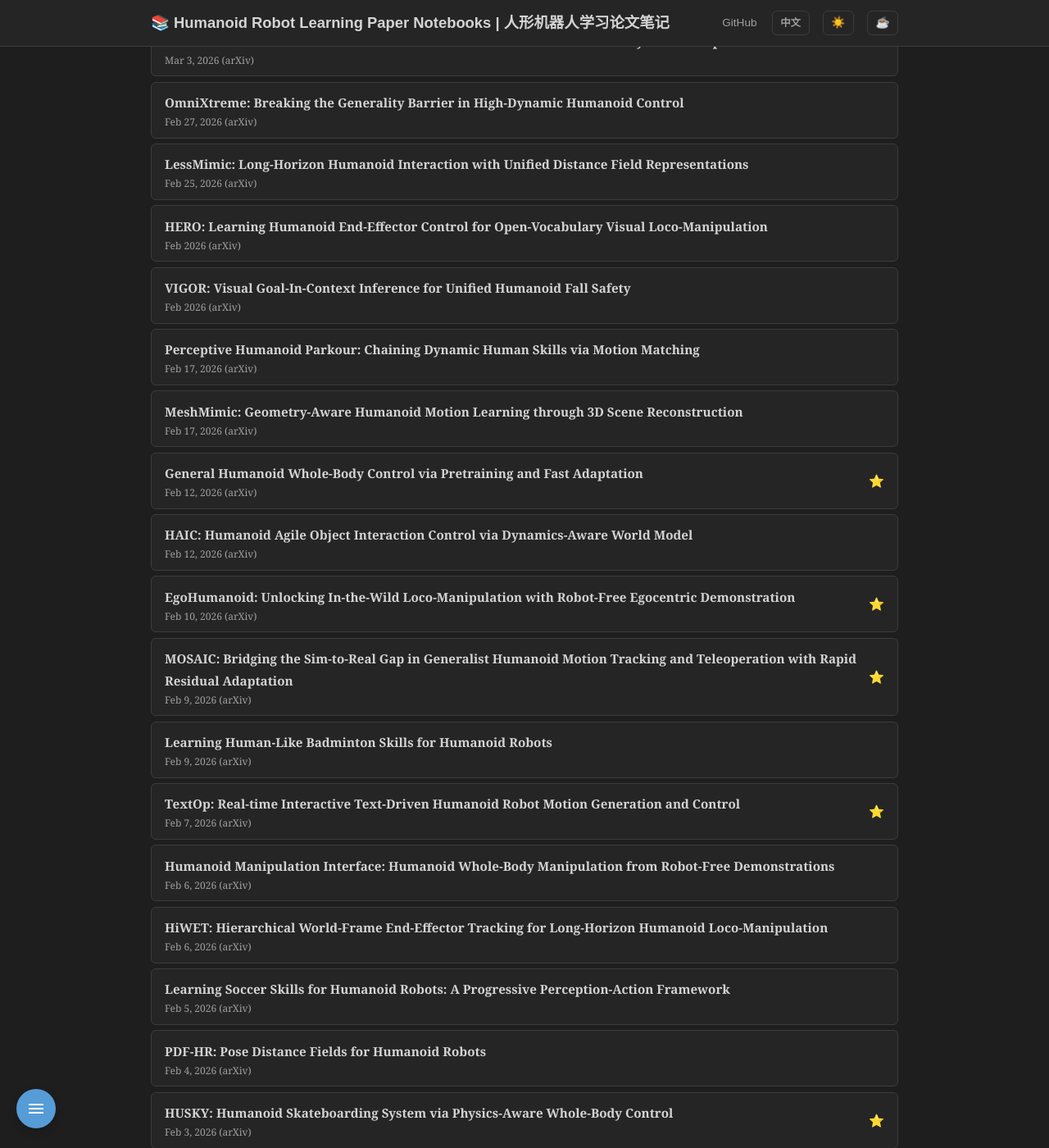
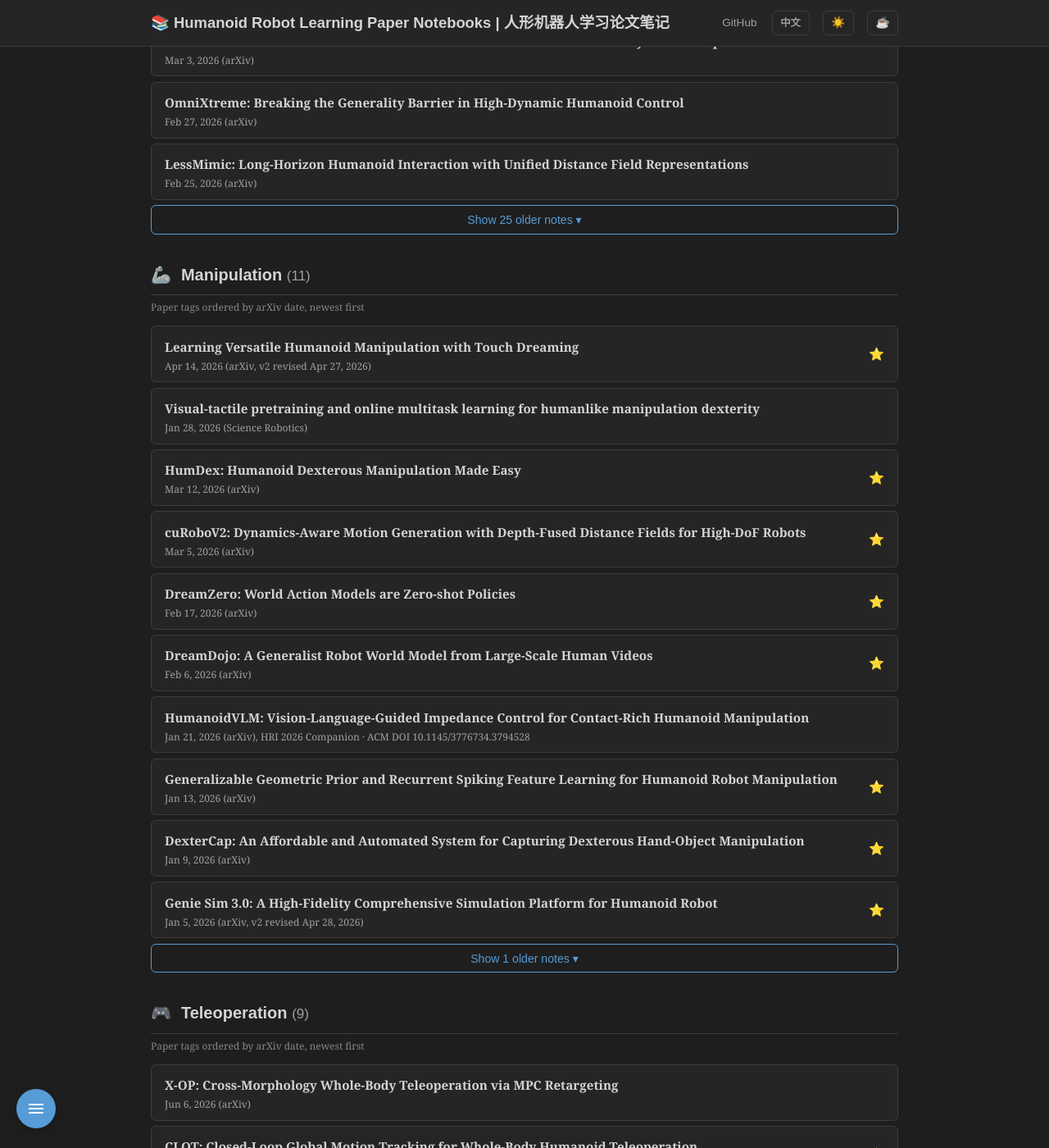
Before and after one commit to ImChong/Humanoid_Robot_Learning_Paper_Notebooks, a Jekyll site: the page built from index.html, in a window 1280 px wide and 1400 px high, scrolled down 5000 px. Shown: the whole window at 82% size. Built offline with Jekyll 4.4.1, drawn with Linux system fonts in a browser that asks for light colours; some of the changed text lies outside the part shown.

Commit message:
feat(Home): 首页其余模块超过 10 篇时折叠较早笔记
参考 ImChong 科研经历折叠样式，除基础强化学习、运动重定向、
高影响力精选（含子模块）外，各分类默认仅展示最新 10 篇笔记，
其余可通过按钮展开；搜索时自动展开以便匹配隐藏条目。

Co-authored-by: Chong Liu <chongliu2021@163.com>

```diff
--- a/assets/css/style.css
+++ b/assets/css/style.css
@@ -303,6 +303,34 @@ html {
 
 .paper-list li {
   margin-bottom: 0.4rem;
+}
+
+.paper-list-toggle-item {
+  list-style: none;
+  margin: 0.2rem 0 0.6rem;
+}
+
+.paper-list-toggle-btn {
+  display: block;
+  width: 100%;
+  padding: 0.55rem 1rem;
+  font-family: 'Arial', 'Helvetica Neue', sans-serif;
+  font-size: 0.88rem;
+  color: var(--link);
+  background: transparent;
+  border: 1px solid var(--link);
+  border-radius: 6px;
+  cursor: pointer;
+  text-align: center;
+}
+
+.paper-list-toggle-btn:hover {
+  background: var(--link);
+  color: var(--bg);
+}
+
+.paper-list.is-folded:not(.search-expanded) .paper-list-item-folded {
+  display: none;
 }
 
 .paper-card {
--- a/index.html
+++ b/index.html
@@ -85,6 +85,8 @@ title: "Home"
 {% comment %} First try _data/papers.json (generated by prepare script) {% endcomment %}
 {% if site.data.papers %}
   {% assign category_icons = "基础路线图:🗺️,Motion_Retargeting:🎯,高影响力精选:⭐,Loco-Manipulation:🤖,Locomotion:🦿,Manipulation:🦾,Teleoperation:🎮,Navigation:🧭,State_Estimation:📡,Sim-to-Real:🔄,Simulation:🖥️,Hardware:🔧,Physics-Based:🎬,Human_Motion:🏃" | split: "," %}
+  {% assign fold_limit = 10 %}
+  {% assign fold_exempt_keys = "01_Foundational_RL,02_Motion_Retargeting,03_High_Impact_Selection" | split: "," %}
 
   {% for cat in site.data.papers %}
     {% assign cat_key = cat[0] %}
@@ -143,9 +145,31 @@ title: "Home"
         </div>
         {% endfor %}
       {% elsif cat_data.papers.size > 0 %}
-      <ul class="paper-list">
+      {% assign fold_exempt = false %}
+      {% for exempt_key in fold_exempt_keys %}
+        {% if cat_key == exempt_key %}
+          {% assign fold_exempt = true %}
+        {% endif %}
+      {% endfor %}
+      {% assign should_fold = false %}
+      {% unless fold_exempt %}
+        {% if cat_data.papers.size > fold_limit %}
+          {% assign should_fold = true %}
+          {% assign fold_hidden = cat_data.papers.size | minus: fold_limit %}
+        {% endif %}
+      {% endunless %}
+      <ul class="paper-list{% if should_fold %} has-paper-fold is-folded{% endif %}"{% if should_fold %} data-fold-id="cat-{{ forloop.index }}-papers"{% endif %}>
         {% for paper in cat_data.papers %}
-        <li data-search="{{ paper.title | escape }} {{ paper.zhname | escape }} {{ paper.arxiv | escape }}">
+        {% if should_fold and forloop.index == 11 %}
+        <li class="paper-list-toggle-item" aria-hidden="true">
+          <button type="button" class="paper-list-toggle-btn" data-fold-id="cat-{{ forloop.parentloop.index }}-papers" aria-expanded="false"
+            data-en="Show {{ fold_hidden }} older notes ▾"
+            data-zh="展开其余 {{ fold_hidden }} 篇笔记 ▾"
+            data-en-expanded="Hide older notes ▴"
+            data-zh-expanded="收起较早笔记 ▴">Show {{ fold_hidden }} older notes ▾</button>
+        </li>
+        {% endif %}
+        <li{% if should_fold and forloop.index > fold_limit %} class="paper-list-item-folded"{% endif %} data-search="{{ paper.title | escape }} {{ paper.zhname | escape }} {{ paper.arxiv | escape }}">
           {% include paper-card.html paper=paper %}
         </li>
         {% endfor %}
```
Also changed, not shown: other parts of index.html (+76 -0 lines), tests/test_index_paper_fold.py (added, +29 -0 lines).
